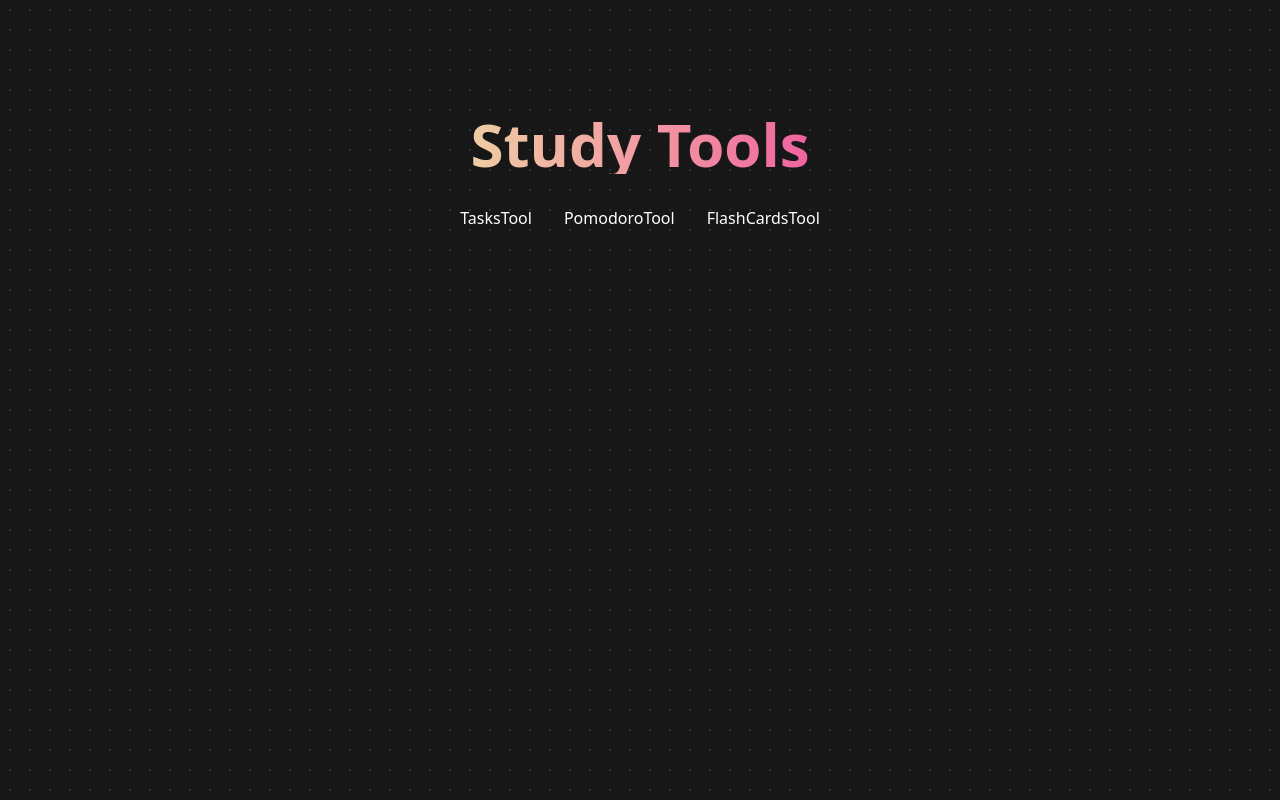
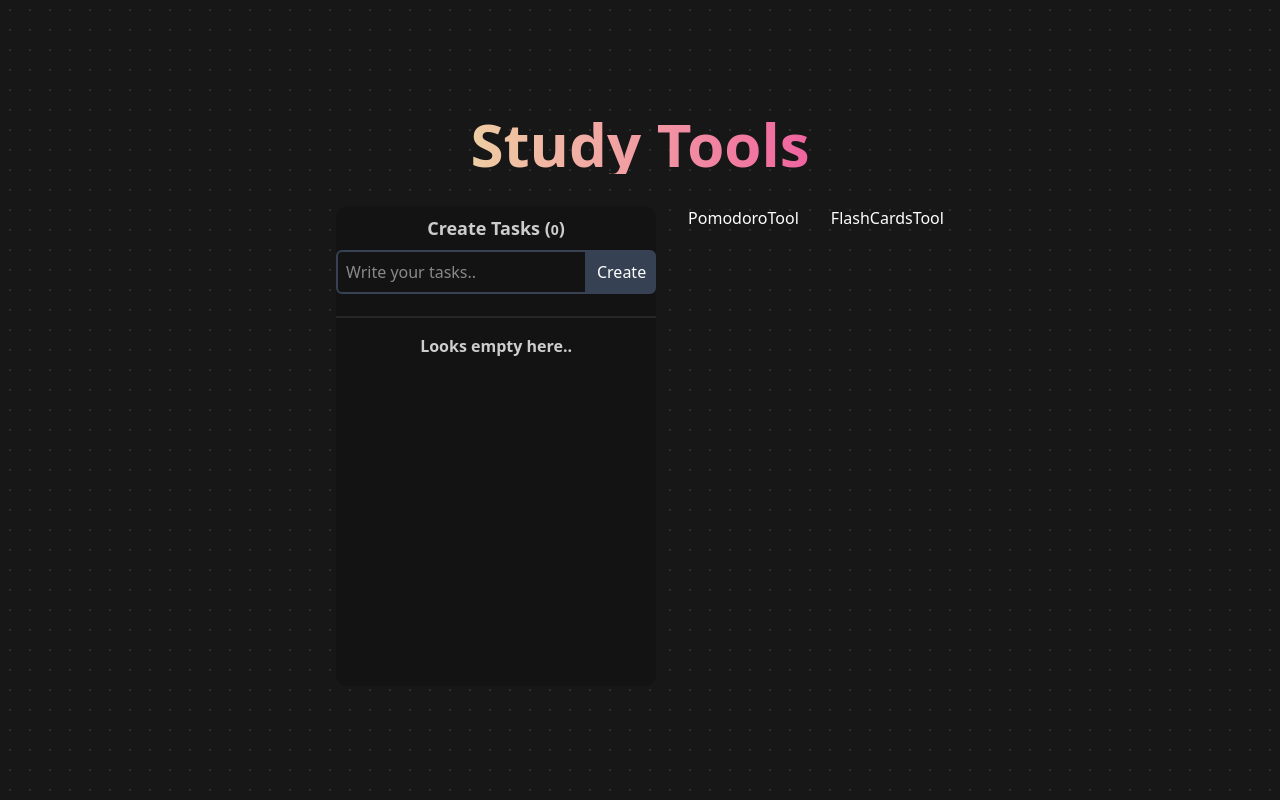
Before and after one commit to JoelSRJE/Study-Tool, a Next.js app in the folder study-tool/: page / in a window 1280 px wide. Built offline with nearby package versions, Linux system fonts and the light colour scheme.

Commit message:
Tasks done?

```diff
--- a/study-tool/src/app/components/Study Comps/Tasks/TasksTool.tsx
+++ b/study-tool/src/app/components/Study Comps/Tasks/TasksTool.tsx
@@ -1,7 +1,208 @@
-import React from "react";
+"use client";
+import React, { ChangeEvent, FormEvent, useEffect, useState } from "react";
+import { FiTrash2 } from "react-icons/fi";
+import { toast } from "react-toastify";
+
+interface Task {
+  id: number;
+  task: string;
+  completed: boolean;
+}
 
 const TasksTool = () => {
-  return <div>TasksTool</div>;
+  const [tasks, setTasks] = useState<Task[]>([]);
+  const [taskId, setTaskId] = useState<number>(1);
+  const [taskInput, setTaskInput] = useState<string>("");
+  const [loadTasks, setLoadTasks] = useState(true);
+
+  const getTasks = () => {
+    const storedTasks = localStorage.getItem("Tasks");
+
+    if (storedTasks) {
+      try {
+        const parsedTasks: Task[] = JSON.parse(storedTasks);
+        setTasks(parsedTasks);
+
+        const maxId = parsedTasks.reduce(
+          (max, task) => (task.id > max ? task.id : max),
+          0
+        );
+        setTaskId(maxId + 1);
+      } catch (error) {
+        toast.error("Error getting stored tasks!", {
+          position: "bottom-right",
+          autoClose: 2000,
+        });
+      }
+    }
+    setLoadTasks(false);
+  };
+
+  useEffect(() => {
+    if (loadTasks === true) {
+      setTimeout(() => {
+        getTasks();
+      }, 2000);
+    }
+  }, []);
+
+  const addTask = (event: FormEvent) => {
+    event.preventDefault();
+
+    try {
+      const newTask: Task = { id: taskId, task: taskInput, completed: false };
+
+      const updatedTasks = [...tasks, newTask];
+
+      setTasks(updatedTasks);
+      setTaskId((prevId) => prevId + 1);
+      setTaskInput("");
+
+      localStorage.setItem("Tasks", JSON.stringify(updatedTasks));
+
+      toast.success("Task created!", {
+        position: "bottom-right",
+        autoClose: 2000,
+      });
+    } catch (error) {
+      toast.error("Error creating task", {
+        position: "bottom-right",
+        autoClose: 2000,
+      });
+    }
+  };
+
+  const completeTask = (id: number) => {
+    const updatedTasks = tasks.map((task) => {
+      if (task.id === id) {
+        if (task.completed === true) {
+          toast.warning("Task is not completed!", {
+            position: "bottom-right",
+            autoClose: 2000,
+          });
+        } else {
+          toast.success("Task Completed!", {
+            position: "bottom-right",
+            autoClose: 2000,
+          });
+        }
+        return { ...task, completed: !task.completed };
+      }
+
+      return task;
+    });
+
+    setTasks(updatedTasks);
+
+    localStorage.setItem("Tasks", JSON.stringify(updatedTasks));
+  };
+
+  const deleteTask = (id: number) => {
+    const updatedTasks = tasks.filter((task) => task.id !== id);
+
+    setTasks(updatedTasks);
+
+    localStorage.setItem("Tasks", JSON.stringify(updatedTasks));
+    toast.success("Task deleted!", {
+      position: "bottom-right",
+      autoClose: 2000,
+    });
+  };
+
+  const handleInputChange = (event: ChangeEvent<HTMLInputElement>) => {
+    setTaskInput(event.target.value);
+  };
+
+  return (
+    <div className="flex flex-col  w-auto h-full bg-[#131313] rounded-xl">
+      {/* Create Task */}
+      <form
+        onSubmit={addTask}
+        className="flex flex-col items-center w-full min-h-[7rem] max-h-[7rem] border-b-2 border-[#272727] p-2"
+      >
+        <h2 className="font-semibold text-lg text-textColor mb-2">
+          Create Tasks{" "}
+          <span>
+            <span className="text-md"> {"("}</span>
+            <span className="text-sm">{tasks.length}</span>
+            <span className="text-md">{")"}</span>
+          </span>
+        </h2>
+        <div className="flex justify-center group">
+          <input
+            type="text"
+            value={taskInput}
+            onChange={handleInputChange}
+            placeholder="Write your tasks.."
+            className="p-2 border-2 border-gray-700 rounded-bl-md rounded-tl-md outline-none transition-all duration-300 group-hover:border-gray-500"
+          />
+          <button
+            type="submit"
+            className="bg-gray-700 p-2 border-2 border-gray-700 rounded-tr-md rounded-br-md transition-all duration-300 hover:cursor-pointer group-hover:bg-gray-500 group-hover:border-gray-500"
+          >
+            Create
+          </button>
+        </div>
+      </form>
+
+      {/* Task list */}
+      <div className="w-full min-h-[23rem] max-h-[23rem] rounded-b-xl overflow-y-auto">
+        {loadTasks ? (
+          <div className="flex justify-center h-[23rem] mt-4 text-textColor font-semibold">
+            Searching for stored tasks...
+          </div>
+        ) : tasks.length <= 0 ? (
+          <div className="flex justify-center h-[23rem] mt-4 text-textColor font-semibold">
+            Looks empty here..
+          </div>
+        ) : (
+          <div className="relative flex flex-col">
+            {tasks.map((task, idx) => (
+              <div
+                key={idx}
+                className={`flex justify-between gap-2 p-2 group hover:bg-gray-500 ${
+                  task.completed ? "bg-green-700" : ""
+                }`}
+              >
+                <div className="flex items-center gap-2">
+                  <input
+                    type="checkbox"
+                    className="h-4 w-5 hover:cursor-pointer"
+                    defaultChecked={task.completed}
+                    onClick={() => completeTask(task.id)}
+                    aria-label="Updates task"
+                  />
+                  <span className={`${task.completed ? "line-through" : ""}`}>
+                    {task.task.length < 25
+                      ? task.task
+                      : `${task.task.substring(0, 20)}...`}
+                  </span>
+                </div>
+
+                <span
+                  className={`text-lg text-gray-500 group-hover:text-gray-700 ${
+                    task.completed ? "text-gray-800" : ""
+                  }`}
+                >
+                  #{task.id}
+                </span>
+
+                <div className="absolute opacity-0 group-hover:opacity-100 right-8">
+                  <button
+                    className="hover:cursor-pointer hover:text-red-500"
+                    onClick={() => deleteTask(task.id)}
+                    aria-label="Delete task"
+                  >
+                    <FiTrash2 size={24} />
+                  </button>
+                </div>
+              </div>
+            ))}
+          </div>
+        )}
+      </div>
+    </div>
+  );
 };
 
 export default TasksTool;
```
